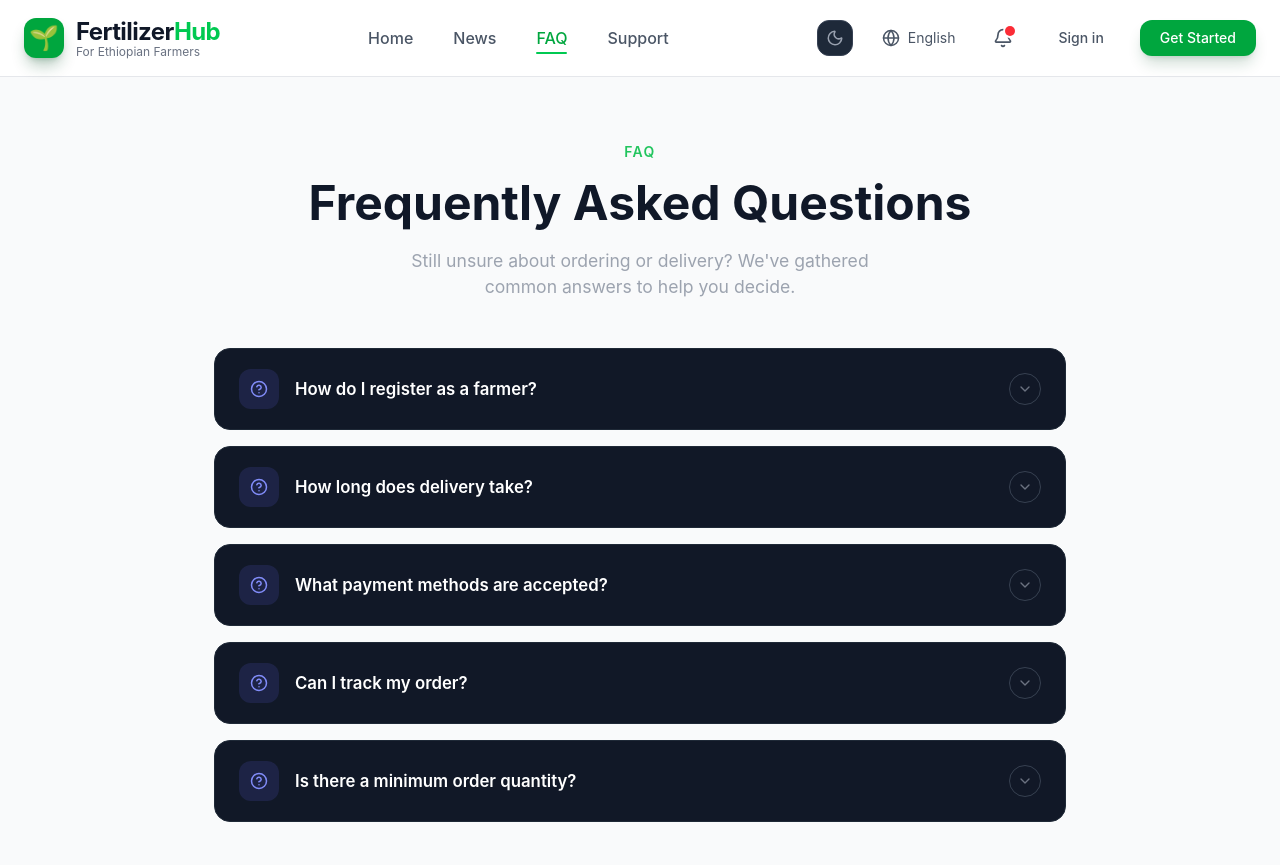
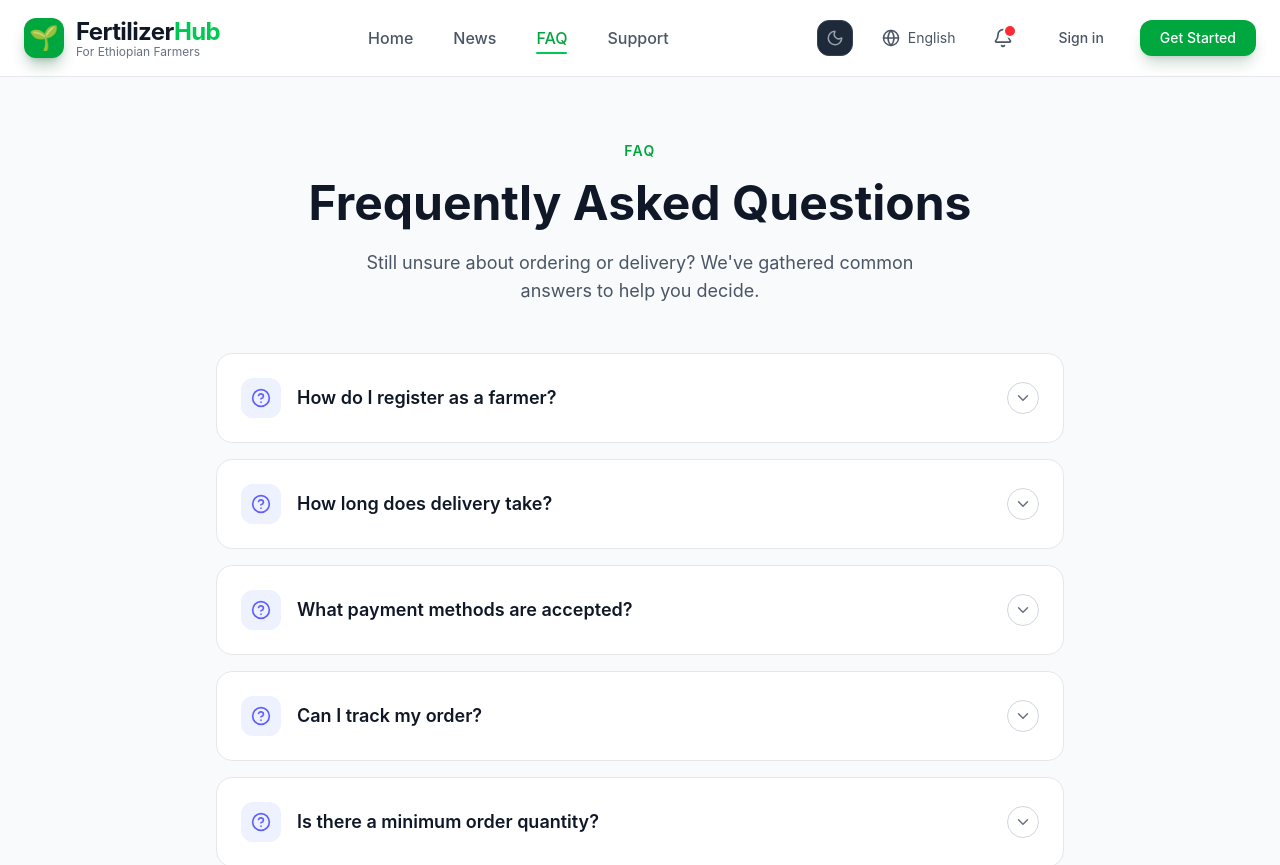
Before and after one commit to feyyu120/fertilizer-distribution, a React (Vite) app in the folder web/: page /faq in a window 1280 px wide. Shown: the top 865 px of the page. Built offline with nearby package versions, Linux system fonts and the light colour scheme.

Commit message:
fix app.tsx

```diff
--- a/web/src/App.tsx
+++ b/web/src/App.tsx
@@ -9,9 +9,10 @@ import News from './pages/News';
 import FAQ from './pages/FAQ';
 import Support from './pages/Support';
 import AdminDashboard from './pages/AdminDashboard';
+import React from 'react';
 
 // Custom route to redirect logged-in users away from auth pages
-const GuestRoute = ({ children }: { children: JSX.Element }) => {
+const GuestRoute = ({ children }: { children: React.ReactNode }) => {
   const { user } = useAuth();
   if (user) {
     return <Navigate to="/" replace />;
--- a/web/src/pages/FAQ.tsx
+++ b/web/src/pages/FAQ.tsx
@@ -1,5 +1,6 @@
 import { useState } from 'react';
 import { ChevronDown, HelpCircle } from 'lucide-react';
+import { Link } from 'react-router-dom';
 
 const FAQ = () => {
     const [openIndex, setOpenIndex] = useState<number | null>(null);
@@ -32,133 +33,83 @@ const FAQ = () => {
     };
 
     return (
-        <div style={{ maxWidth: '900px', margin: '0 auto', padding: '4rem 1.5rem' }}>
+        <div className="max-w-4xl mx-auto px-6 py-16 transition-colors duration-300">
             {/* Header Section */}
-            <div style={{ textAlign: 'center', marginBottom: '3rem' }}>
-                <p style={{
-                    color: '#22c55e',
-                    fontWeight: 600,
-                    fontSize: '0.875rem',
-                    letterSpacing: '0.1em',
-                    textTransform: 'uppercase',
-                    marginBottom: '0.75rem'
-                }}>
+            <div className="text-center mb-12">
+                <p className="text-green-600 dark:text-green-500 font-semibold text-sm tracking-widest uppercase mb-3 transition-colors">
                     FAQ
                 </p>
-                <h1 style={{
-                    fontSize: 'clamp(2rem, 5vw, 3rem)',
-                    fontWeight: 'bold',
-                    marginBottom: '1rem',
-                    lineHeight: 1.2
-                }}>
+                <h1 className="text-4xl md:text-5xl font-bold mb-4 text-gray-900 dark:text-white leading-tight transition-colors">
                     Frequently Asked Questions
                 </h1>
-                <p style={{ color: '#9ca3af', fontSize: '1.1rem', maxWidth: '500px', margin: '0 auto' }}>
+                <p className="text-gray-600 dark:text-gray-400 text-lg max-w-xl mx-auto transition-colors">
                     Still unsure about ordering or delivery? We've gathered common answers to help you decide.
                 </p>
             </div>
 
             {/* FAQ Cards */}
-            <div style={{ display: 'flex', flexDirection: 'column', gap: '1rem' }}>
+            <div className="flex flex-col gap-4">
                 {faqs.map((item, index) => {
                     const isOpen = openIndex === index;
                     return (
                         <div
                             key={index}
-                            style={{
-                                background: '#111827',
-                                borderRadius: '1rem',
-                                border: `1px solid ${isOpen ? '#22c55e33' : '#1f2937'}`,
-                                overflow: 'hidden',
-                                transition: 'border-color 0.3s ease, box-shadow 0.3s ease',
-                                boxShadow: isOpen ? '0 0 20px rgba(34, 197, 94, 0.05)' : 'none',
-                            }}
+                            className={`bg-white dark:bg-gray-900 rounded-2xl border overflow-hidden transition-all duration-300 ${
+                                isOpen
+                                    ? 'border-green-500 shadow-lg shadow-green-500/10 dark:shadow-green-900/20'
+                                    : 'border-gray-200 dark:border-gray-800 hover:border-gray-300 dark:hover:border-gray-700'
+                            }`}
                         >
                             {/* Question Row */}
                             <button
                                 onClick={() => toggleFAQ(index)}
-                                style={{
-                                    width: '100%',
-                                    display: 'flex',
-                                    alignItems: 'center',
-                                    gap: '1rem',
-                                    padding: '1.25rem 1.5rem',
-                                    background: 'none',
-                                    border: 'none',
-                                    cursor: 'pointer',
-                                    color: 'white',
-                                    textAlign: 'left',
-                                }}
+                                className="w-full flex items-center gap-4 p-5 md:p-6 bg-transparent border-none cursor-pointer text-left focus:outline-none group"
                             >
                                 {/* Icon */}
-                                <div style={{
-                                    width: '2.5rem',
-                                    height: '2.5rem',
-                                    minWidth: '2.5rem',
-                                    borderRadius: '0.75rem',
-                                    background: isOpen ? 'rgba(34, 197, 94, 0.15)' : 'rgba(99, 102, 241, 0.15)',
-                                    display: 'flex',
-                                    alignItems: 'center',
-                                    justifyContent: 'center',
-                                    transition: 'background 0.3s ease',
-                                }}>
+                                <div className={`w-10 h-10 min-w-[2.5rem] rounded-xl flex items-center justify-center transition-colors duration-300 ${
+                                    isOpen
+                                        ? 'bg-green-100 dark:bg-green-900/30'
+                                        : 'bg-indigo-50 dark:bg-indigo-900/20 group-hover:bg-indigo-100 dark:group-hover:bg-indigo-900/40'
+                                }`}>
                                     <HelpCircle
-                                        size={18}
-                                        style={{
-                                            color: isOpen ? '#22c55e' : '#818cf8',
-                                            transition: 'color 0.3s ease'
-                                        }}
+                                        size={20}
+                                        className={`transition-colors duration-300 ${
+                                            isOpen ? 'text-green-600 dark:text-green-500' : 'text-indigo-500 dark:text-indigo-400'
+                                        }`}
                                     />
                                 </div>
 
                                 {/* Question Text */}
-                                <span style={{
-                                    flex: 1,
-                                    fontWeight: 600,
-                                    fontSize: '1.05rem',
-                                    lineHeight: 1.5,
-                                }}>
+                                <span className="flex-1 font-semibold text-lg text-gray-900 dark:text-white transition-colors duration-300">
                                     {item.q}
                                 </span>
 
                                 {/* Toggle Icon */}
-                                <div style={{
-                                    width: '2rem',
-                                    height: '2rem',
-                                    minWidth: '2rem',
-                                    borderRadius: '50%',
-                                    border: '1px solid #374151',
-                                    display: 'flex',
-                                    alignItems: 'center',
-                                    justifyContent: 'center',
-                                    transition: 'transform 0.3s ease, border-color 0.3s ease',
-                                    transform: isOpen ? 'rotate(180deg)' : 'rotate(0deg)',
-                                    borderColor: isOpen ? '#22c55e' : '#374151',
-                                }}>
+                                <div className={`w-8 h-8 min-w-[2rem] rounded-full border flex items-center justify-center transition-all duration-300 ${
+                                    isOpen
+                                        ? 'border-green-500 rotate-180 bg-green-50 dark:bg-green-900/20'
+                                        : 'border-gray-300 dark:border-gray-700 group-hover:border-gray-400 dark:group-hover:border-gray-600'
+                                }`}>
                                     <ChevronDown
-                                        size={16}
-                                        style={{
-                                            color: isOpen ? '#22c55e' : '#6b7280',
-                                            transition: 'color 0.3s ease'
-                                        }}
+                                        size={18}
+                                        className={`transition-colors duration-300 ${
+                                            isOpen ? 'text-green-600 dark:text-green-500' : 'text-gray-500 dark:text-gray-400'
+                                        }`}
                                     />
                                 </div>
                             </button>
 
                             {/* Answer (collapsible) */}
-                            <div style={{
-                                maxHeight: isOpen ? '300px' : '0px',
-                                overflow: 'hidden',
-                                transition: 'max-height 0.4s ease, padding 0.3s ease',
-                                padding: isOpen ? '0 1.5rem 1.5rem 5rem' : '0 1.5rem 0 5rem',
-                            }}>
-                                <p style={{
-                                    color: '#9ca3af',
-                                    lineHeight: 1.8,
-                                    fontSize: '0.975rem',
-                                }}>
-                                    {item.a}
-                                </p>
+                            <div
+                                className={`overflow-hidden transition-all duration-400 ease-in-out ${
+                                    isOpen ? 'max-h-[300px] opacity-100' : 'max-h-0 opacity-0'
+                                }`}
+                            >
+                                <div className="px-6 pb-6 pt-0 ml-14">
+                                    <p className="text-gray-600 dark:text-gray-400 leading-relaxed text-base transition-colors duration-300">
+                                        {item.a}
+                                    </p>
+                                </div>
                             </div>
                         </div>
                     );
@@ -166,8 +117,8 @@ const FAQ = () => {
             </div>
 
             {/* Footer */}
-            <p style={{ textAlign: 'center', color: '#6b7280', marginTop: '3rem', fontSize: '0.95rem' }}>
-                Still have questions? Visit our <span style={{ color: '#22c55e', fontWeight: 500 }}>Support</span> page.
+            <p className="text-center text-gray-500 dark:text-gray-400 mt-12 text-base transition-colors duration-300">
+                Still have questions? Visit our <Link to="/support" className="text-green-600 dark:text-green-500 font-medium hover:underline transition-colors">Support</Link> page.
             </p>
         </div>
     );
```
Also changed, not shown: web/src/pages/Support.tsx (+27 -27 lines).
